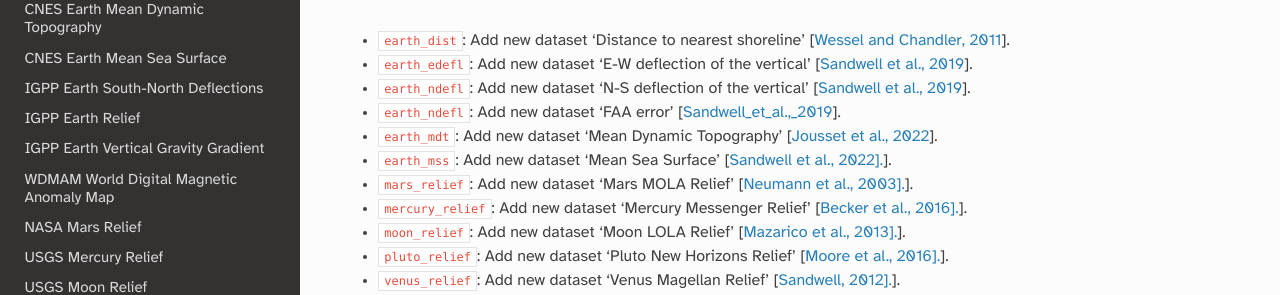
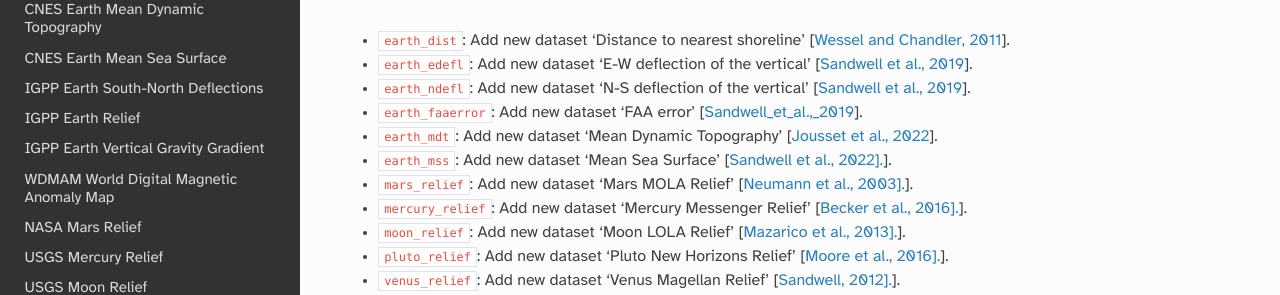
Before and after one commit to GenericMappingTools/remote-datasets, a Sphinx documentation site: the page built from docs/changes.rst, in a window 1280 px wide and 900 px high. Shown: the part 184-479 px from the top of the window. Built offline with Sphinx 7.4.7 and the Read the Docs theme 2.0.0, drawn with Linux system fonts in a browser that asks for light colours.

Commit message:
Fix typo in faaerror

```diff
--- a/docs/changes.rst
+++ b/docs/changes.rst
@@ -7,7 +7,7 @@ Changelog
 - ``earth_dist``: Add new dataset 'Distance to nearest shoreline' [`Wessel and Chandler, 2011 <https:doi.org/10.2478/s11600-010-0038-1>`_].
 - ``earth_edefl``: Add new dataset 'E-W deflection of the vertical' [`Sandwell et al., 2019 <https://doi.org/10.1016/j.asr.2019.09.011>`_].
 - ``earth_ndefl``: Add new dataset 'N-S deflection of the vertical' [`Sandwell et al., 2019 <https://doi.org/10.1016/j.asr.2019.09.011>`_].
-- ``earth_ndefl``: Add new dataset 'FAA error' [`Sandwell_et_al.,_2019 <https://doi.org/10.1016/j.asr.2019.09.011>`_].
+- ``earth_faaerror``: Add new dataset 'FAA error' [`Sandwell_et_al.,_2019 <https://doi.org/10.1016/j.asr.2019.09.011>`_].
 - ``earth_mdt``: Add new dataset 'Mean Dynamic Topography' [`Jousset et al., 2022 <https://doi.org/10.1016/j.asr.2019.09.011>`_].
 - ``earth_mss``: Add new dataset 'Mean Sea Surface' [`Sandwell et al., 2022]. <https://topex.ucsd.edu/pub/MSS_replace/mss_sio_32.1.nc>`_].
 - ``mars_relief``: Add new dataset 'Mars MOLA Relief' [`Neumann et al., 2003]. <https://doi.org/10.1029/2000JE001426/abstract>`_].
```
